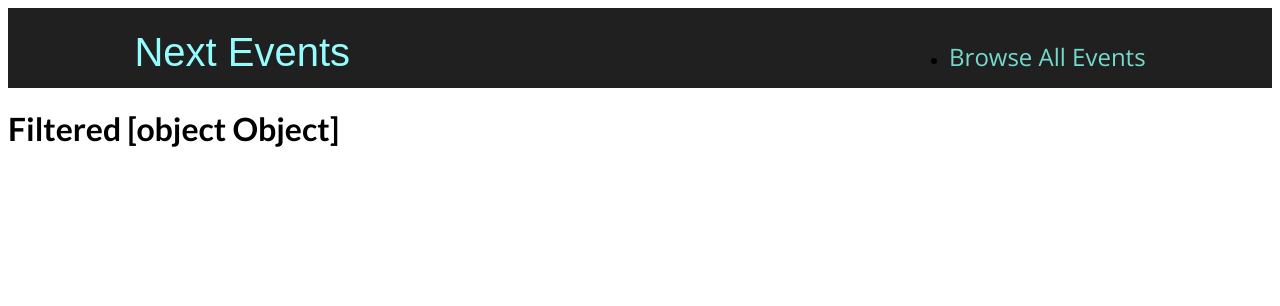
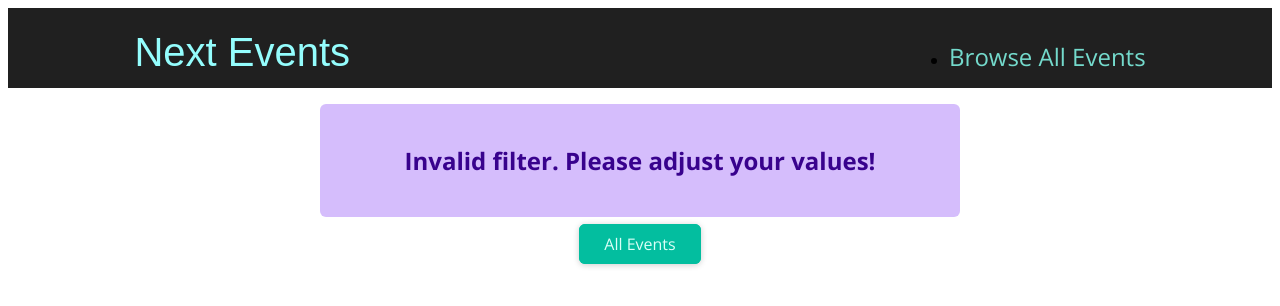
Before and after one commit to tmcamillo/next-js-max, a Next.js app: page /events/e2 in a window 1280 px wide. Shown: the top 306 px of the page. Built offline with nearby package versions, Linux system fonts and the light colour scheme.

Commit message:
error-alert, results-title and page slug addedd

```diff
--- /dev/null
+++ b/components/event-detail/results-title.js
@@ -0,0 +1,20 @@
+import Button from '../ui/button';
+import classes from './results-title.module.css';
+
+function ResultsTitle(props) {
+	const { date } = props;
+
+	const humanReadableDate = new Date(date).toLocaleDateString('en-US', {
+		month: 'long',
+		year: 'numeric',
+	});
+
+	return (
+		<section className={classes.title}>
+			<h1>Events in {humanReadableDate}</h1>
+			<Button link='/events'>Show all events</Button>
+		</section>
+		);
+	}
+
+export default ResultsTitle;
--- /dev/null
+++ b/components/event-detail/results-title.module.css
@@ -0,0 +1,6 @@
+.title {
+	margin: 2rem auto;
+	width: 90%;
+	max-width: 40rem;
+	text-align: center;
+}
--- /dev/null
+++ b/components/ui/error-alert.js
@@ -0,0 +1,7 @@
+import classes from './error-alert.module.css';
+
+function ErrorAlert(props) {
+  return <div className={classes.alert}>{props.children}</div>;
+}
+
+export default ErrorAlert;
--- /dev/null
+++ b/components/ui/error-alert.module.css
@@ -0,0 +1,12 @@
+.alert {
+  margin: 1rem auto;
+  padding: 1rem 2rem;
+  width: 90%;
+  max-width: 40rem;
+  background-color: #d5bdfc;
+  color: #38028d;
+  font-weight: bold;
+  font-size: 1.5rem;
+  text-align: center;
+  border-radius: 6px;
+}
--- a/pages/events/[...slug].js
+++ b/pages/events/[...slug].js
@@ -1,13 +1,59 @@
 import { useRouter } from "next/router";
+import ResultsTitle from "../../components/event-detail/results-title";
+import EventList from "../../components/events/event-list";
+import Button from "../../components/ui/button";
+import ErrorAlert from "../../components/ui/error-alert";
+import { getFilteredEvents } from "../../data/dummy-data";
 
-function Everthing() {
-    const route = useRouter();
+function FilteredEventsPage() {
+    const router = useRouter();
+    const filterData = router.query.slug;
+
+    if(!filterData) {
+        return <p className="cnter">Loading...</p>
+    }
+
+    const filteredYear = filterData[0];
+    const filteredMonth = filterData[1];
+
+    const numYear = +filteredYear;
+    const numMonth = +filteredMonth;
+
+    if(isNaN(numYear) || isNaN(numMonth) || numYear > 2030 ||  numYear < 2021 ||  numMonth < 1 ||  numMonth > 12) {
+        return (
+            <>
+                <ErrorAlert> <p>Invalid filter. Please adjust your values!</p></ErrorAlert>
+                <div className="center">
+                    <Button link='/events'>All Events</Button>
+                </div>
+            </>
+        )
+    }
+
+    const filteredEvents = getFilteredEvents({
+        year: numYear,
+        month: numMonth
+    });
+
+    if(!filteredEvents || filteredEvents.length === 0) {
+        return (
+            <>
+                <ErrorAlert><p>No events found for the chosen filter!</p></ErrorAlert>
+                <div className="center">
+                    <Button link='/events'>All Events</Button>
+                </div>
+            </>
+        )
+    }
+
+    const dateFormatted = new Date(numYear, numMonth -1)
 
     return (
-        <div>
-            <h1>{`Filtered ${route.query}`}</h1>
-        </div>
+        <>
+            <ResultsTitle date={dateFormatted}/>
+            <EventList list={filteredEvents} />
+        </>
     )
 };
 
-export default Everthing;
+export default FilteredEventsPage;
--- a/pages/events/[eventId].js
+++ b/pages/events/[eventId].js
@@ -3,6 +3,7 @@
 import EventSummary from '../../components/event-detail/event-summary';
 import EventLogistics from '../../components/event-detail/event-logistics';
 import EventContent from '../../components/event-detail/event-content';
+import ErrorAlert from "../../components/ui/error-alert";
 
 function EventDetailPage() {
     const route = useRouter();
@@ -10,7 +11,7 @@
     const event = getEventById(eventId);
 
     if(!event) {
-        return <p>No event found!</p>
+        return <ErrorAlert><p>No event found!</p></ErrorAlert>
     }
 
     return (
--- a/styles/globals.css
+++ b/styles/globals.css
@@ -16,3 +16,7 @@
 h6 {
   font-family: 'Lato', sans-serif;
 }
+
+.center {
+  text-align: center;
+}
```
